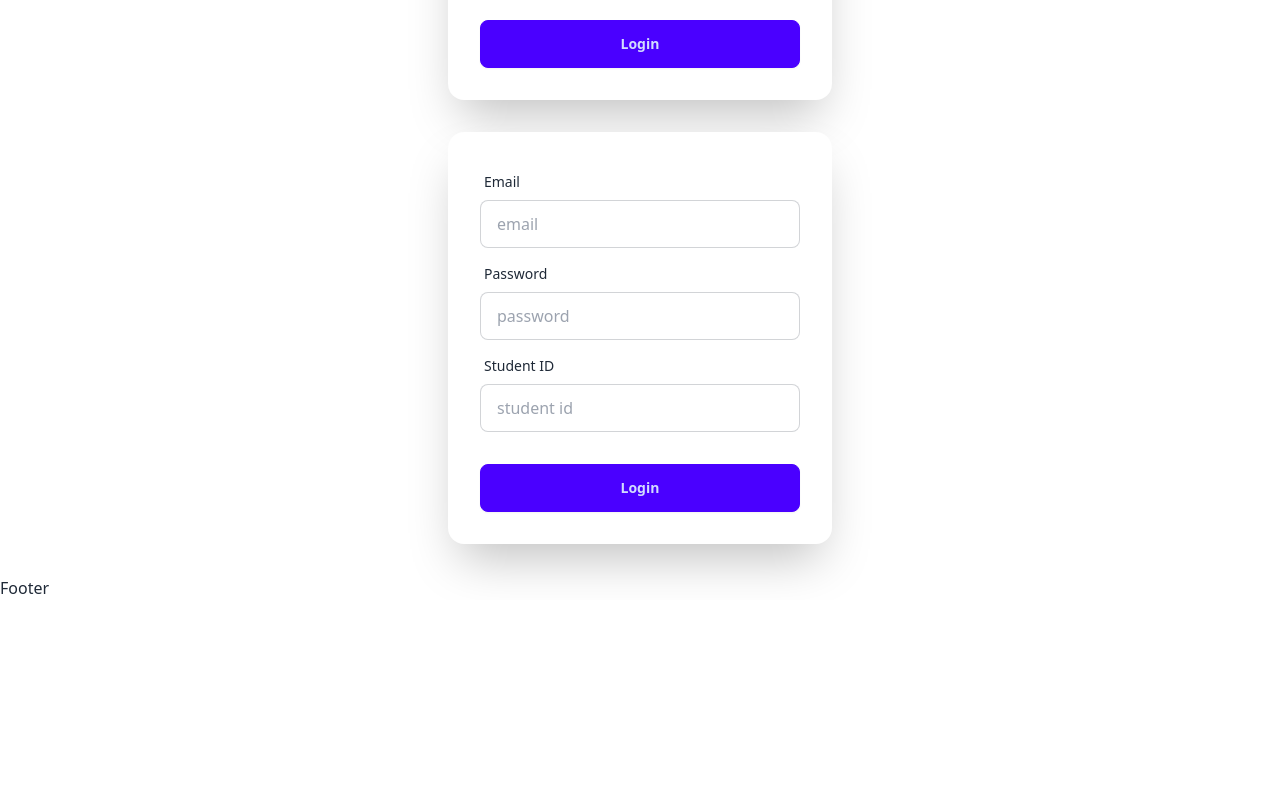
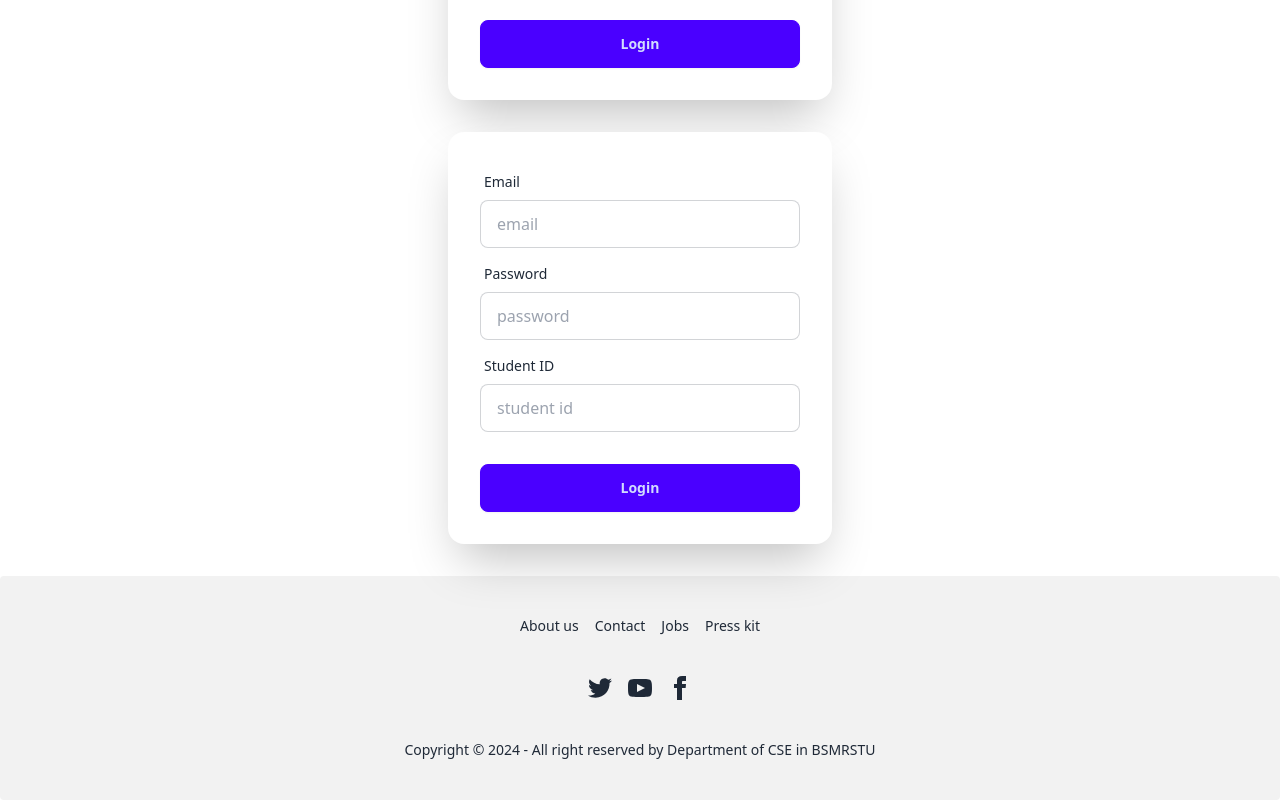
Before and after one commit to jobaer6768/lab-assistant, a React (Vite) app: page / in a window 1280 px wide. Shown: the part 1688-2488 px from the top of the page. Before the commit the page ends 2288 px from the top, so only its background shows below. Built offline with nearby package versions, Linux system fonts and the light colour scheme.

Commit message:
adding footer section

```diff
--- a/src/components/shared/Footer.jsx
+++ b/src/components/shared/Footer.jsx
@@ -1,5 +1,25 @@
 const Footer = () => {
-  return <div>Footer</div>;
+  return <div>
+    {/* Footer */}
+    <footer className="footer footer-center p-10 bg-base-200 text-base-content rounded">
+      <nav className="grid grid-flow-col gap-4">
+        <a className="link link-hover">About us</a>
+        <a className="link link-hover">Contact</a>
+        <a className="link link-hover">Jobs</a>
+        <a className="link link-hover">Press kit</a>
+      </nav>
+      <nav>
+        <div className="grid grid-flow-col gap-4">
+          <a><svg xmlns="http://www.w3.org/2000/svg" width="24" height="24" viewBox="0 0 24 24" className="fill-current"><path d="M24 4.557c-.883.392-1.832.656-2.828.775 1.017-.609 1.798-1.574 2.165-2.724-.951.564-2.005.974-3.127 1.195-.897-.957-2.178-1.555-3.594-1.555-3.179 0-5.515 2.966-4.797 6.045-4.091-.205-7.719-2.165-10.148-5.144-1.29 2.213-.669 5.108 1.523 6.574-.806-.026-1.566-.247-2.229-.616-.054 2.281 1.581 4.415 3.949 4.89-.693.188-1.452.232-2.224.084.626 1.956 2.444 3.379 4.6 3.419-2.07 1.623-4.678 2.348-7.29 2.04 2.179 1.397 4.768 2.212 7.548 2.212 9.142 0 14.307-7.721 13.995-14.646.962-.695 1.797-1.562 2.457-2.549z"></path></svg></a>
+          <a><svg xmlns="http://www.w3.org/2000/svg" width="24" height="24" viewBox="0 0 24 24" className="fill-current"><path d="M19.615 3.184c-3.604-.246-11.631-.245-15.23 0-3.897.266-4.356 2.62-4.385 8.816.029 6.185.484 8.549 4.385 8.816 3.6.245 11.626.246 15.23 0 3.897-.266 4.356-2.62 4.385-8.816-.029-6.185-.484-8.549-4.385-8.816zm-10.615 12.816v-8l8 3.993-8 4.007z"></path></svg></a>
+          <a><svg xmlns="http://www.w3.org/2000/svg" width="24" height="24" viewBox="0 0 24 24" className="fill-current"><path d="M9 8h-3v4h3v12h5v-12h3.642l.358-4h-4v-1.667c0-.955.192-1.333 1.115-1.333h2.885v-5h-3.808c-3.596 0-5.192 1.583-5.192 4.615v3.385z"></path></svg></a>
+        </div>
+      </nav>
+      <aside>
+        <p>Copyright © 2024 - All right reserved by Department of CSE in BSMRSTU</p>
+      </aside>
+    </footer>
+  </div>;
 };
 
 export default Footer;
```
